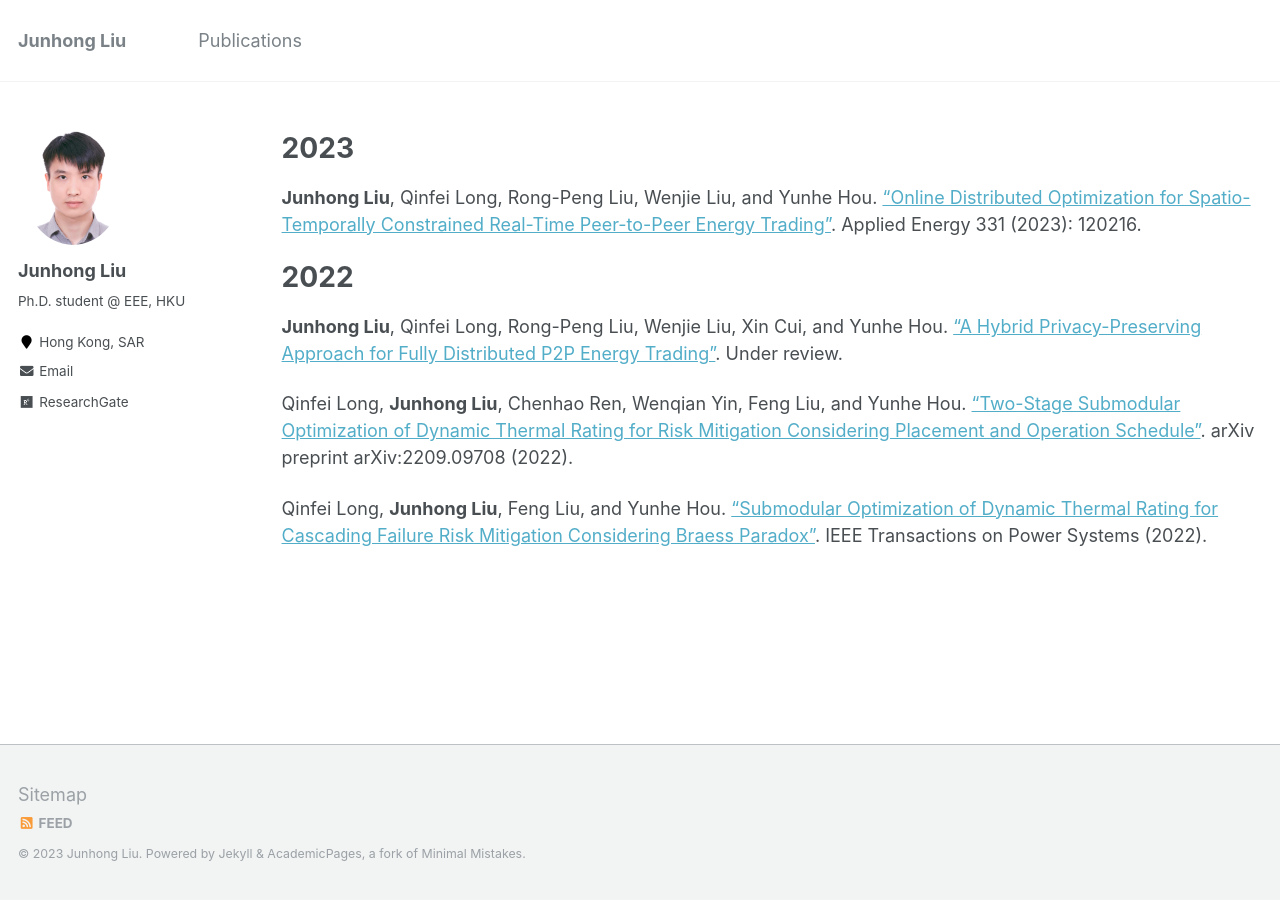
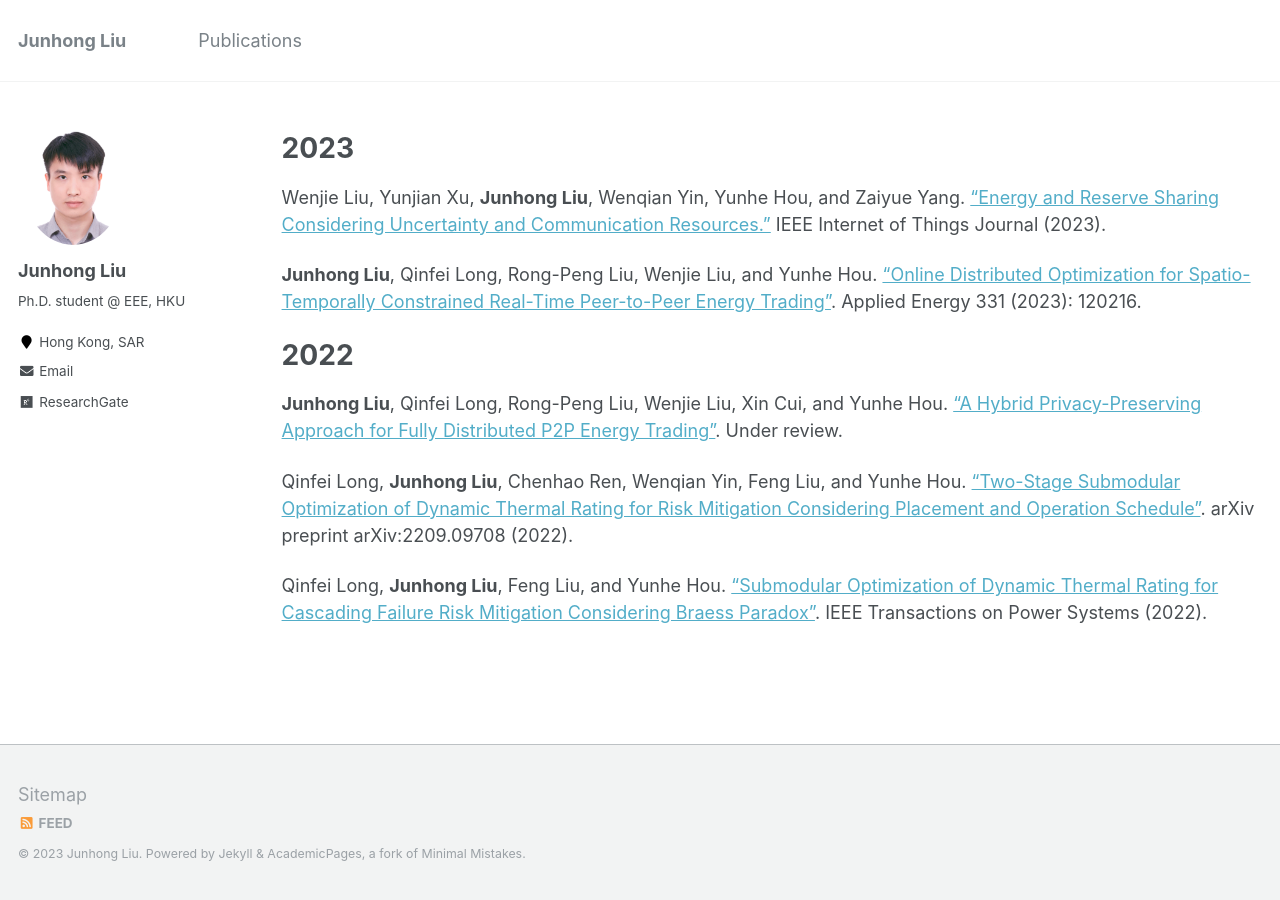
Before and after one commit to johnny-eee/online, a Jekyll site: the page built from _pages/cv.md, in a window 1280 px wide. Built offline with Jekyll 4.4.1, drawn with Linux system fonts in a browser that asks for light colours.

Commit message:
Update cv.md

```diff
--- a/_pages/cv.md
+++ b/_pages/cv.md
@@ -10,6 +10,8 @@ redirect_from:
 
 2023
 ======
+Wenjie Liu, Yunjian Xu, **Junhong Liu**, Wenqian Yin, Yunhe Hou, and Zaiyue Yang. ["Energy and Reserve Sharing Considering Uncertainty and Communication Resources."](https://ieeexplore.ieee.org/document/10059119) IEEE Internet of Things Journal (2023).
+
 **Junhong Liu**, Qinfei Long, Rong-Peng Liu, Wenjie Liu, and Yunhe Hou. ["Online Distributed Optimization for Spatio-Temporally Constrained Real-Time Peer-to-Peer Energy Trading"](https://www.sciencedirect.com/science/article/abs/pii/S0306261922014738). Applied Energy 331 (2023): 120216.
 
 2022
```
